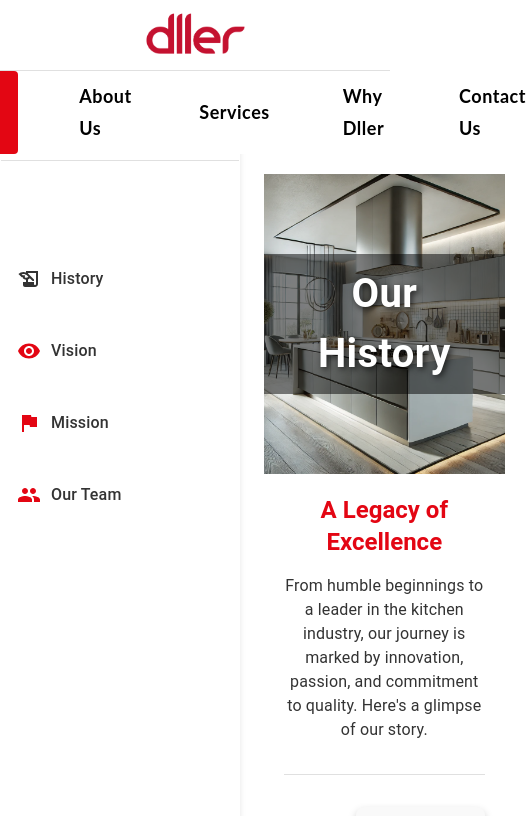
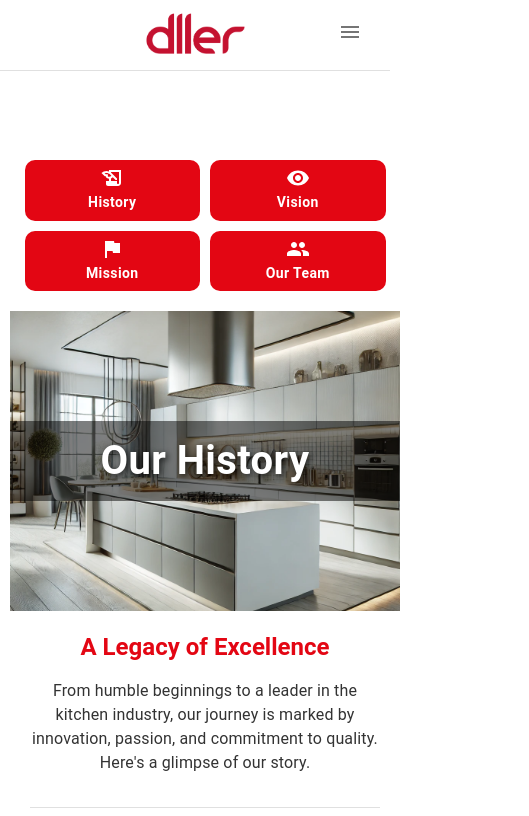
Before and after one commit to Marcocar97/dller, a React (Create React App) app: page /about in a window 390 px wide. Shown: the top 816 px of the page, 529 px wide, since content can reach past the window. Built offline with nearby package versions, Linux system fonts and the light colour scheme.

Commit message:
Version movil mejorada

```diff
--- a/src/App.js
+++ b/src/App.js
@@ -13,6 +13,7 @@ import WhyDller from './components/WhyDller';
 import ContactUs from './components/ContactUs';
 import HomePage from './components/Homepage';
 import Footer from './components/Footer';
+import ScrollToTop from './components/ScrollTop';
 
 const MainContent = styled('div')({
   paddingTop: '150px',  // Ajusta este valor según la altura de tu navbar
@@ -21,6 +22,7 @@ const MainContent = styled('div')({
 function App() {
   return (
     <Router>
+      <ScrollToTop />
       <div className="App">
         <Navbar />
         <MainContent>
@@ -36,6 +38,7 @@ function App() {
         <Route path="/contac" element={<ContactUs />} />
         </Routes>
         </MainContent>
+        <Footer />
       </div>
     </Router>
   );
--- a/src/components/AboutUs/AboutUs.js
+++ b/src/components/AboutUs/AboutUs.js
@@ -1,41 +1,22 @@
-import React, { useState } from 'react';
-import { Box, Drawer, List, ListItem, ListItemText, Typography, styled, Divider } from '@mui/material';
-import MailOutlineIcon from '@mui/icons-material/MailOutline';
-import PhoneIcon from '@mui/icons-material/Phone';
-import History from './Historty';  // Corrige los nombres de archivo si es necesario
-import Vision from './Vission';
-import Mission from './Mission';
-import OurTeam from './OurTeam';
+import React, { useState, useEffect } from 'react';
+import { Box, Drawer, List, ListItem, ListItemText, Typography, styled, Divider, Button, useMediaQuery } from '@mui/material';
 import HistoryEduIcon from '@mui/icons-material/HistoryEdu';
 import VisibilityIcon from '@mui/icons-material/Visibility';
 import FlagIcon from '@mui/icons-material/Flag';
 import GroupIcon from '@mui/icons-material/Group';
-
+import History from './Historty'; // Corrige los nombres de archivo si es necesario
+import Vision from './Vission';
+import Mission from './Mission';
+import OurTeam from './OurTeam';
 
 const drawerWidth = 240;
 
-const StyledDrawer = styled(Drawer)({
-  width: drawerWidth,
-  flexShrink: 0,
-  '& .MuiDrawer-paper': {
-    width: drawerWidth,
-    boxSizing: 'border-box',
-    color: '#333',
-    borderRight: 'none',
-    marginTop: '10%',
-    height: 'calc(100% - 1%)',
-    boxShadow: '0px 4px 6px rgba(0, 0, 0, 0.1)',
-  },
-});
-
-
 const SidebarContent = styled('div')({
-  height: '60%',
-  backgroundColor: '#FFFFFF',
-  padding: '1px',
+  height: 'auto',
+  padding: '10px',
   display: 'flex',
   flexDirection: 'column',
-  justifyContent: 'space-between', // Ajusta para dejar espacio inferior
+  justifyContent: 'flex-start',
 });
 
 const Title = styled(Typography)({
@@ -45,84 +26,192 @@ const Title = styled(Typography)({
   fontSize: '1.5rem',
   marginBottom: '8px 0',
   marginTop: '20px',
-  color: '#666', // Color distintivo para el título
+  color: '#666',
 });
 
-
-const CustomListItem = styled(ListItem)({
+const CustomListItem = styled(ListItem)(({ theme }) => ({
   display: 'flex',
-  alignItems: 'center', // Centra los iconos y texto
-  padding: '10px 16px',
-  borderRadius: '8px', // Bordes redondeados
+  flexDirection: 'row',  // Asegura que el ícono y el texto estén en la misma fila
+  alignItems: 'center',  // Centra verticalmente el contenido en la lista
+  padding: '12px 16px',  // Aumenta el padding para más espacio
+  borderRadius: '8px',
   marginBottom: '12px',
-  marginTop: '20px',
+  marginTop: '8px',
   cursor: 'pointer',
   transition: 'all 0.3s ease',
   '&.Mui-selected': {
     backgroundColor: '#E30613',
-    color: '#fff',
+    '& svg': { // Asegura que este selector apunte correctamente al ícono
+      color: '#fff',  // Cambia el color del ícono a blanco cuando está seleccionado
+    },
     '& .MuiListItemText-primary': {
       fontWeight: 'bold',
-      color: '#fff',
+      color: 'black',  // Asegura que el texto sea blanco cuando está seleccionado
     },
   },
   '&:hover': {
-    backgroundColor: 'rgba(227, 6, 19, 0.1)', // Fondo rojo claro al pasar el ratón
-    color: '#E30613',
+    backgroundColor: 'rgba(227, 6, 19, 0.1)',
+    '& svg': {
+      color: '#CC0511',  // Cambia el color del ícono al pasar el mouse
+    },
   },
   '& .MuiListItemText-primary': {
-    marginLeft: '10px', // Espaciado entre icono y texto
+    marginLeft: '10px',  // Ajusta según sea necesario para alinear el texto
+    textAlign: 'left',  // Alinea el texto a la izquierda
     fontSize: '1rem',
     fontWeight: '500',
   },
-});
+  '& svg': { // Estiliza el ícono dentro de cada ListItem
+    color: '#E30613',  // Color rojo para el ícono por defecto
+    marginBottom: '4px',  // Espacio entre el ícono y el texto
+    marginRight: '10px',
+  },
+}));
 
 function AboutUs() {
   const [selectedSection, setSelectedSection] = useState('History');
+  const isMobile = useMediaQuery('(max-width: 600px)'); // Detecta si la pantalla es móvil.
+
+  const [isFixed, setIsFixed] = useState(true);
+
+useEffect(() => {
+  const checkScroll = () => {
+    const footerHeight = 300; // Asumiendo que tu footer tiene una altura de 60px
+    const reachedBottom = window.scrollY + window.innerHeight >= document.body.offsetHeight - footerHeight;
+    setIsFixed(!reachedBottom);
+  };
+
+  window.addEventListener('scroll', checkScroll);
+  return () => window.removeEventListener('scroll', checkScroll);
+}, []);
+
+const StyledDrawer = styled(Drawer)(({ theme }) => ({
+  width: drawerWidth,
+  flexShrink: 0,
+  '& .MuiDrawer-paper': {
+    width: drawerWidth,
+    boxSizing: 'border-box',
+    color: '#333',
+    borderRight: 'none',
+    marginTop: '10%',
+    position: isFixed ? 'fixed' : 'static',  // Controla la posición basada en el estado
+    maxHeight: 'calc(100vh - 120px)', // Ajusta aquí para el alto del footer y la barra superior si la hay
+    overflowY: 'auto', // Habilita el scroll interno si es necesario
+    boxShadow: '0px 4px 6px rgba(0, 0, 0, 0.1)',
+    zIndex: theme.zIndex.drawer, // Asegúrate de que el Drawer tiene un zIndex apropiado
+  },
+}));
+
+useEffect(() => {
+  if (selectedSection !== null) {
+    window.scrollTo(0, 0);
+  }
+}, [selectedSection]); // Dependencia: selectedSection
 
   // Mapeo de nombres a componentes
   const componentMap = {
-    'History': History,
-    'Vision': Vision,
-    'Mission': Mission,
+    History: History,
+    Vision: Vision,
+    Mission: Mission,
     'Our Team': OurTeam,
   };
 
-  const sections = ['History', 'Vision', 'Mission', 'Our Team'];  // Nombres amigables para mostrar en la UI
+  const sections = ['History', 'Vision', 'Mission', 'Our Team'];
+
+  const icons = {
+    History: <HistoryEduIcon />,
+    Vision: <VisibilityIcon />,
+    Mission: <FlagIcon />,
+    'Our Team': <GroupIcon />,
+  };
 
   const ActiveComponent = componentMap[selectedSection];
 
   return (
-    <Box sx={{ display: 'flex', height: '100vh', backgroundColor: '#FFFFFF' }}>
+    <Box
+      sx={{
+        display: 'flex',
+        flexDirection: isMobile ? 'column' : 'row', // Ajusta dirección para móviles
+        minHeight: '100vh', // Asegura que ocupe toda la pantalla
+        backgroundColor: '#FFFFFF',
+      }}
+    >
+      {isMobile ? (
+  <Box sx={{ width: '100%', padding: '10px', flexGrow: 1 }}>
+    <Box
+      sx={{
+        display: 'flex',
+        flexWrap: 'wrap',
+        justifyContent: 'center',
+        gap: '10px',
+        marginBottom: '20px',  // Agrega un margen para separar los botones del contenido que sigue.
+      }}
+    >
+      {sections.map((text) => (
+        <Button
+          key={text}
+          onClick={() => {
+            setSelectedSection(text); // Actualiza la sección seleccionada
+            window.scrollTo(0, 0); }}
+          sx={{
+            width: '45%', // Ajusta el ancho como prefieras para que se acomode bien en la pantalla
+            backgroundColor: '#E30613',
+            color: '#FFFFFF',
+            display: 'flex',
+            flexDirection: 'column',
+            alignItems: 'center',
+            justifyContent: 'center',
+            textTransform: 'none',
+            borderRadius: '10px',
+            fontWeight: 'bold',
+            '&:hover': { backgroundColor: '#CC0511' },
+          }}
+        >
+          {icons[text]}
+          {text}
+        </Button>
+      ))}
+    </Box>
+    {ActiveComponent && <ActiveComponent />}
+  </Box>
+      ) : (
+        <>
           <StyledDrawer variant="permanent" anchor="left">
             <SidebarContent>
               <Title>About Dller</Title>
               <Divider />
               <List>
-  {sections.map((text, index) => (
+                {sections.map((text) => (
                   <CustomListItem
                     button
                     key={text}
-      onClick={() => {
-        setSelectedSection(text); // Actualiza la sección seleccionada
-        window.scrollTo(0, 0); // Lleva la página al inicio
-      }}
+                    onClick={() => setSelectedSection(text)}
                     selected={selectedSection === text}
                   >
-      {index === 0 && <HistoryEduIcon sx={{ color: selectedSection === text ? '#fffff' : '#E30613' }} />}
-      {index === 1 && <VisibilityIcon sx={{ color: selectedSection === text ? '#fffff' : '#E30613' }} />}
-      {index === 2 && <FlagIcon sx={{ color: selectedSection === text ? '#fffff' : '#E30613' }} />}
-      {index === 3 && <GroupIcon sx={{ color: selectedSection === text ? '#fffff' : '#E30613' }} />}
+                    {icons[text]}
                     <ListItemText primary={text} />
                   </CustomListItem>
                 ))}
               </List>
-
             </SidebarContent>
           </StyledDrawer>
-      <Box component="main" sx={{ flexGrow: 1, p: 3 }}>
-        {ActiveComponent ? <ActiveComponent /> : <Typography>Selecciona una sección para mostrar su contenido.</Typography>}
+          <Box
+            component="main"
+            sx={{
+              flexGrow: 1,
+              p: 3,
+              overflow: 'auto', // Manejo de contenido largo
+              minHeight: 'calc(100vh - 60px)', // Ajuste para el contenido principal
+            }}
+          >
+            {ActiveComponent ? (
+              <ActiveComponent />
+            ) : (
+              <Typography>Selecciona una sección para mostrar su contenido.</Typography>
+            )}
           </Box>
+        </>
+      )}
     </Box>
   );
 }
--- a/src/components/AboutUs/Vission.js
+++ b/src/components/AboutUs/Vission.js
@@ -22,6 +22,7 @@ const styles = {
     textAlign: 'center',
     width: '100%',
      backgroundColor: 'rgba(0, 0, 0, 0.5)',
+     padding: '10px 20px',
   },
   sectionTitle: {
     fontWeight: 'bold',
--- a/src/components/Navbar.js
+++ b/src/components/Navbar.js
@@ -1,9 +1,11 @@
 import React, { useState } from 'react';
-import { AppBar, Toolbar, Button, Box } from '@mui/material';
+import { AppBar, Toolbar, Button, Box, IconButton, Drawer, List, ListItem, ListItemText } from '@mui/material';
 import MenuIcon from '@mui/icons-material/Menu';
 import ExpandMoreIcon from '@mui/icons-material/ExpandMore';
-import { styled } from '@mui/system';
+import CloseIcon from '@mui/icons-material/Close';
+import { styled, useTheme } from '@mui/system';
 import { Link } from 'react-router-dom';
+import { Typography } from '@mui/material';
 
 // Estilización personalizada
 const StyledAppBar = styled(AppBar)({
@@ -13,6 +15,14 @@ const StyledAppBar = styled(AppBar)({
   width: '100%',  // Asegúrate de que se extiende a lo largo de toda la ventana
   zIndex: 1300,
 });
+// MOVIL
+
+
+
+
+
+//
+
 
 const TopBar = styled(Toolbar)({
   justifyContent: 'center',
@@ -20,13 +30,16 @@ const TopBar = styled(Toolbar)({
   borderBottom: '1px solid #E0E0E0', // Separador entre las dos líneas
 });
 
-const BottomBar = styled(Toolbar)({
+const BottomBar = styled(Toolbar) (({ theme }) => ({
     justifyContent: 'center',
     alignItems: 'center',
     minHeight: '80px',
     padding: '0', // Eliminar el padding extra
     gap: '45px',
-});
+    [theme.breakpoints.down('sm')]: {
+        display: 'none', // Ocultar en pantallas pequeñas
+      },
+}));
 
 const Logo = styled('img')({
   height: '50px',
@@ -96,6 +109,9 @@ const Submenu = styled(Box)(({ theme }) => ({
 function Navbar() {
   const [submenuVisible, setSubmenuVisible] = useState(false);
   const [aboutUsSubmenuVisible, setAboutUsSubmenuVisible] = useState(false);
+  const [mobileMenuOpen, setMobileMenuOpen] = useState(false);
+
+const toggleMobileMenu = () => setMobileMenuOpen((prev) => !prev); // Alternar el menú móvil
 
   const handleSubmenuEnter = () => {
     setSubmenuVisible(true); // Mostrar el submenú al entrar
@@ -120,6 +136,15 @@ function Navbar() {
         <Link to="/">
         <Logo src=".././dllerlogo.png" alt="dller logo" />
         </Link>
+
+        <IconButton
+  sx={{ display: { xs: 'block', md: 'none' }, position: 'absolute', right: '20px' }}
+  onClick={toggleMobileMenu}
+>
+  <MenuIcon />
+</IconButton>
+
+
       </TopBar>
 
       {/* Línea inferior para los enlaces y Kitchens */}
@@ -220,6 +245,205 @@ function Navbar() {
         <NavButton component={Link} to="/services">Services</NavButton>
         <NavButton component={Link} to="/why-dller">Why Dller</NavButton>
         <NavButton component={Link} to="/contac">Contact Us</NavButton>
+
+
+        <Drawer
+  anchor="left"
+  open={mobileMenuOpen}
+  onClose={toggleMobileMenu}
+  sx={{ display: { xs: 'block', md: 'none' } }}
+>
+  <Box
+    sx={{
+      width: 300,
+      padding: '20px',
+      backgroundColor: '#FFFFFF', // Fondo blanco
+      height: '100%',
+    }}
+  >
+    {/* Botón de cierre */}
+    <IconButton onClick={toggleMobileMenu} sx={{ marginBottom: '20px', color: '#E30613' }}>
+      <CloseIcon />
+    </IconButton>
+
+    {/* Sección Our Kitchens */}
+    <Typography
+      variant="h6"
+      sx={{
+        fontWeight: 'bold',
+        fontSize: '1.2rem',
+        color: '#E30613',
+        marginBottom: '10px',
+      }}
+    >
+      Our Kitchens
+    </Typography>
+    <List>
+      <ListItem
+        button
+        component={Link}
+        to="/kitchens/modern"
+        onClick={toggleMobileMenu}
+        sx={{
+          padding: '10px 20px',
+          color: '#333',
+          borderRadius: '8px',
+          '&:hover': {
+            backgroundColor: '#F5F5F5',
+            color: '#E30613',
+          },
+        }}
+      >
+        <ListItemText primary="Modern Kitchens" />
+      </ListItem>
+      <ListItem
+        button
+        component={Link}
+        to="/kitchens/classic"
+        onClick={toggleMobileMenu}
+        sx={{
+          padding: '10px 20px',
+          color: '#333',
+          borderRadius: '8px',
+          '&:hover': {
+            backgroundColor: '#F5F5F5',
+            color: '#E30613',
+          },
+        }}
+      >
+        <ListItemText primary="Classic Kitchens" />
+      </ListItem>
+      <ListItem
+        button
+        component={Link}
+        to="/kitchens/european"
+        onClick={toggleMobileMenu}
+        sx={{
+          padding: '10px 20px',
+          color: '#333',
+          borderRadius: '8px',
+          '&:hover': {
+            backgroundColor: '#F5F5F5',
+            color: '#E30613',
+          },
+        }}
+      >
+        <ListItemText primary="European Kitchens" />
+      </ListItem>
+      <ListItem
+        button
+        component={Link}
+        to="/kitchens/unique"
+        onClick={toggleMobileMenu}
+        sx={{
+          padding: '10px 20px',
+          color: '#333',
+          borderRadius: '8px',
+          '&:hover': {
+            backgroundColor: '#F5F5F5',
+            color: '#E30613',
+          },
+        }}
+      >
+        <ListItemText primary="Unique Kitchens" />
+      </ListItem>
+    </List>
+
+    {/* Separador */}
+    <Box
+      sx={{
+        height: '1px',
+        backgroundColor: '#E0E0E0',
+        margin: '20px 0',
+      }}
+    />
+
+    {/* Otras secciones */}
+    <Typography
+      variant="h6"
+      sx={{
+        fontWeight: 'bold',
+        fontSize: '1.2rem',
+        color: '#E30613',
+        marginBottom: '10px',
+      }}
+    >
+      More
+    </Typography>
+    <List>
+      <ListItem
+        button
+        component={Link}
+        to="/about"
+        onClick={toggleMobileMenu}
+        sx={{
+          padding: '10px 20px',
+          color: '#333',
+          borderRadius: '8px',
+          '&:hover': {
+            backgroundColor: '#F5F5F5',
+            color: '#E30613',
+          },
+        }}
+      >
+        <ListItemText primary="About Us" />
+      </ListItem>
+      <ListItem
+        button
+        component={Link}
+        to="/services"
+        onClick={toggleMobileMenu}
+        sx={{
+          padding: '10px 20px',
+          color: '#333',
+          borderRadius: '8px',
+          '&:hover': {
+            backgroundColor: '#F5F5F5',
+            color: '#E30613',
+          },
+        }}
+      >
+        <ListItemText primary="Services" />
+      </ListItem>
+      <ListItem
+        button
+        component={Link}
+        to="/why-dller"
+        onClick={toggleMobileMenu}
+        sx={{
+          padding: '10px 20px',
+          color: '#333',
+          borderRadius: '8px',
+          '&:hover': {
+            backgroundColor: '#F5F5F5',
+            color: '#E30613',
+          },
+        }}
+      >
+        <ListItemText primary="Why Dller" />
+      </ListItem>
+      <ListItem
+        button
+        component={Link}
+        to="/contac"
+        onClick={toggleMobileMenu}
+        sx={{
+          padding: '10px 20px',
+          color: '#333',
+          borderRadius: '8px',
+          '&:hover': {
+            backgroundColor: '#F5F5F5',
+            color: '#E30613',
+          },
+        }}
+      >
+        <ListItemText primary="Contact Us" />
+      </ListItem>
+    </List>
+  </Box>
+</Drawer>
+
+
       </BottomBar>
     </StyledAppBar>
   );
```
Also changed, not shown: src/App.css (+8 -0 lines), src/components/ScrollTop.js (added, +14 -0 lines), public/dllerlogotext.png (added), public/text.logo.gif (added). Lines whose indentation alone changed are shown as unchanged.
